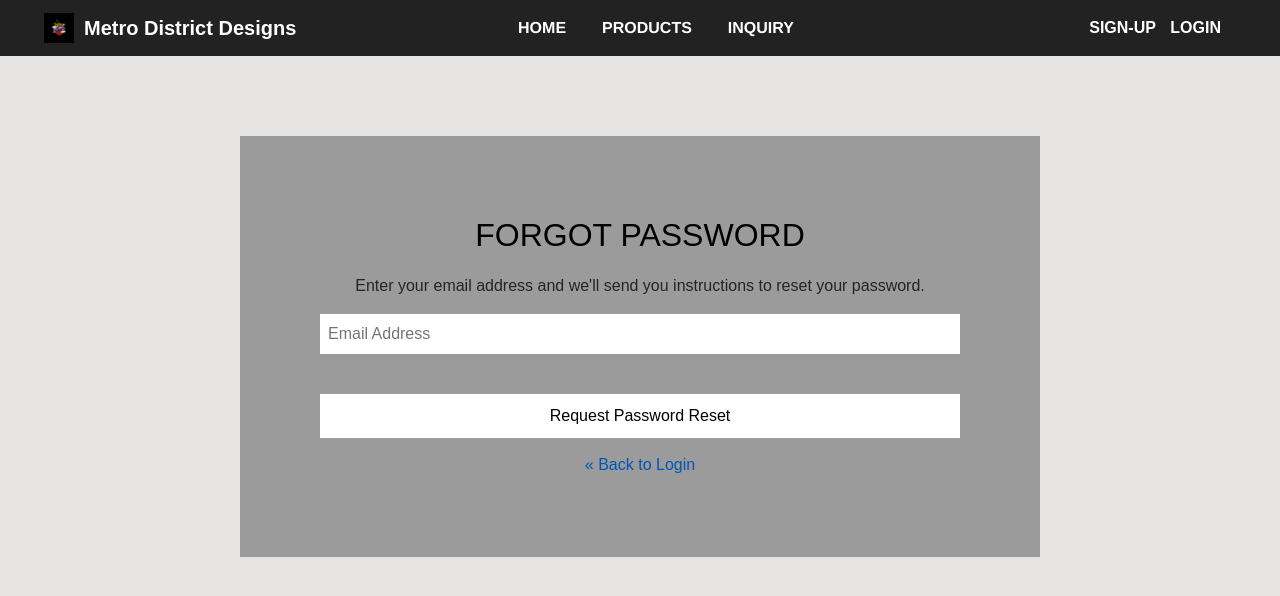
After one commit to TrishchanJimenez/mddesign, a PHP site: page /mddesign/forgot_password.php in a window 1280 px wide. The commit adds this page. Shown: the top 596 px of the page. Run offline with PHP 8.4, Linux system fonts and the light colour scheme; some libraries are stand-ins or nearby versions.

Commit message:
Feat: forgot pass

```diff
--- /dev/null
+++ b/forgot_password.php
@@ -0,0 +1,185 @@
+<?php
+session_start();
+require_once "db_connection.php";
+
+require "phpmailer/src/PHPMailer.php";
+require "phpmailer/src/SMTP.php";
+require "phpmailer/src/Exception.php";
+
+use PHPMailer\PHPMailer\PHPMailer;
+use PHPMailer\PHPMailer\Exception;
+
+date_default_timezone_set("Asia/Manila");
+$message = "";
+
+if ($_SERVER["REQUEST_METHOD"] == "POST") {
+    $email = $conn->real_escape_string($_POST['email']);
+
+    // Check if email exists
+    $stmt = $conn->prepare("SELECT id, username FROM users WHERE email = ? AND is_verified = 1");
+    $stmt->bind_param("s", $email);
+    $stmt->execute();
+    $result = $stmt->get_result();
+
+    if ($result->num_rows === 1) {
+        $user = $result->fetch_assoc();
+
+        // Generate unique reset token
+        $reset_token = bin2hex(random_bytes(32));
+        $reset_expires = date("Y-m-d H:i:s", strtotime('+1 hour'));
+
+        // Save token to database
+        $update = $conn->prepare("UPDATE users SET reset_token = ?, reset_expires = ? WHERE id = ?");
+        $update->bind_param("ssi", $reset_token, $reset_expires, $user['id']);
+        $update->execute();
+
+        if ($update->affected_rows === 1) {
+            // Email the reset link using PHPMailer
+            $reset_link = "http://localhost/mddesign/reset_password.php?token=" . $reset_token;
+            $to = $email;
+            $subject = "Password Reset Request";
+            $message_body = "Hello " . htmlspecialchars($user['username']) . ",<br><br>";
+            $message_body .= "You have requested to reset your password. Click the link below to reset your password:<br><br>";
+            $message_body .= "<a href='$reset_link'>$reset_link</a><br><br>";
+            $message_body .= "This link will expire in 1 hour. If you did not request a password reset, please ignore this email.<br><br>";
+            $message_body .= "Regards,<br>Metro District Designs Team";
+
+            $mail = new PHPMailer(true);
+            try {
+                $mail->isSMTP();
+                $mail->Host = 'smtp.gmail.com'; // Your SMTP server
+                $mail->SMTPAuth = true;
+                $mail->Username = 'aiko.careerai@gmail.com'; // Your SMTP username
+                $mail->Password = 'vtdi memf nqdo yxbx'; // Your SMTP password or app password
+                $mail->SMTPSecure = PHPMailer::ENCRYPTION_STARTTLS;
+                $mail->Port = 587;
+
+                $mail->setFrom('MetroDistrict@gmail.com', 'Metro District Designs');
+                $mail->addAddress($to, $user['username']);
+                $mail->isHTML(true);
+                $mail->Subject = $subject;
+                $mail->Body = $message_body;
+
+                $mail->send();
+                $message = "Password reset instructions have been sent to your email.";
+            } catch (Exception $e) {
+                $message = "Failed to send reset email. Please try again later.";
+            }
+
+            // For development/testing purposes only - display the reset link
+            $_SESSION['dev_reset_link'] = $reset_link;
+        } else {
+            $message = "An error occurred. Please try again later.";
+        }
+    } else {
+        // Don't reveal if email exists or not for security
+        $message = "If your email address exists in our database, you will receive a password recovery link at your email address shortly.";
+    }
+
+    $stmt->close();
+}
+
+$page_title = "Metro District Designs - Forgot Password";
+require_once "header.php";
+?>
+
+<style>
+    body {
+        background-color: #E5E4E2;
+        font-family: Arial, sans-serif;
+    }
+
+    .password-container {
+        background-color: #9b9b9b;
+        width: 800px;
+        padding: 80px;
+        text-align: center;
+        margin: 80px auto;
+    }
+
+    .password-container h2 {
+        color: black;
+        margin-bottom: 20px;
+    }
+
+    .password-form input {
+        width: 100%;
+        margin-bottom: 25px;
+        padding: 8px;
+        border: none;
+        box-sizing: border-box;
+    }
+
+    .password-form button {
+        width: 100%;
+        padding: 10px;
+        background-color: white;
+        border: none;
+        cursor: pointer;
+        margin-top: 15px;
+    }
+
+    .message {
+        margin-bottom: 15px;
+        padding: 10px;
+        border-radius: 5px;
+    }
+
+    .success-message {
+        background-color: rgba(40, 167, 69, 0.2);
+        border: 1px solid #28a745;
+        color: #28a745;
+    }
+
+    .back-link {
+        margin-top: 15px;
+        display: block;
+    }
+
+    .back-link a {
+        color: #0056b3;
+        text-decoration: none;
+    }
+
+    .back-link a:hover {
+        text-decoration: underline;
+    }
+</style>
+
+<body>
+    <?php require_once "navbar.php"; ?>
+
+    <div class="password-container">
+        <h2>FORGOT PASSWORD</h2>
+
+        <?php if (!empty($message)): ?>
+            <div class="message success-message">
+                <?php echo htmlspecialchars($message); ?>
+
+                <?php if (isset($_SESSION['dev_reset_link'])): ?>
+                    <div style="margin-top: 10px; word-break: break-all; text-align: left; font-size: 12px; background: #f8f9fa; padding: 10px; border-radius: 5px;">
+                        <strong>Development Only:</strong> Reset Link:<br>
+                        <a href="<?php echo $_SESSION['dev_reset_link']; ?>"><?php echo $_SESSION['dev_reset_link']; ?></a>
+                    </div>
+                <?php endif; ?>
+            </div>
+        <?php endif; ?>
+
+        <form class="password-form" action="forgot_password.php" method="POST">
+            <p>Enter your email address and we'll send you instructions to reset your password.</p>
+            <input type="email" name="email" placeholder="Email Address" required>
+            <button type="submit">Request Password Reset</button>
+        </form>
+
+        <div class="back-link">
+            <a href="login.php">&laquo; Back to Login</a>
+        </div>
+    </div>
+
+    <script src="https://cdn.jsdelivr.net/npm/bootstrap@5.3.0/dist/js/bootstrap.bundle.min.js"></script>
+</body>
+</html>
+
+<?php
+$conn->close();
+?>
--- /dev/null
+++ b/forgotpass.sql
@@ -0,0 +1,3 @@
+ALTER TABLE users
+ADD COLUMN reset_token VARCHAR(255) DEFAULT NULL,
+ADD COLUMN reset_expires DATETIME DEFAULT NULL;
```
Also changed, not shown: login.php (+16 -25 lines), reset_password.php (added, +162 -0 lines).
